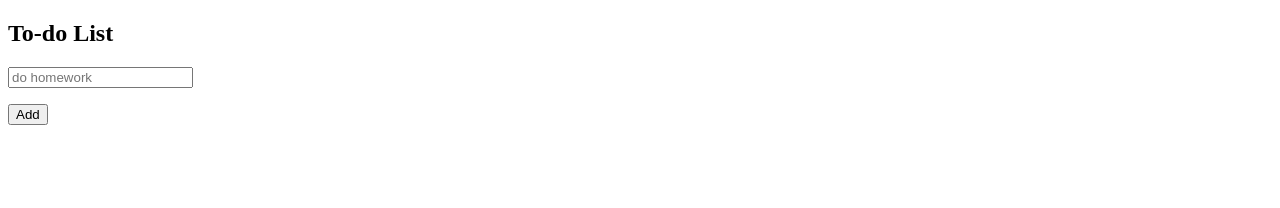
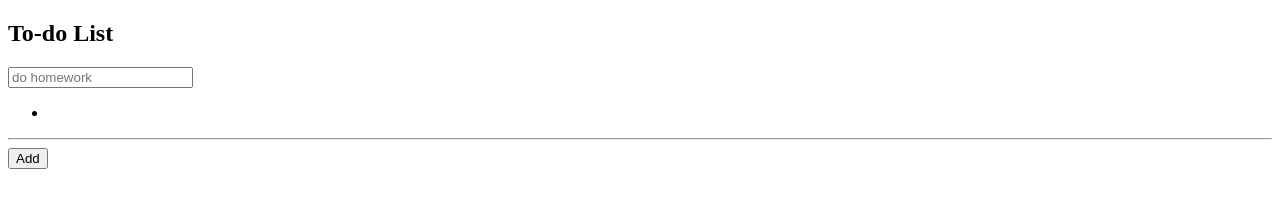
Before and after one commit to SMei201900/to-do-app, a plain HTML site: page index.html in a window 1280 px wide. Drawn offline with Linux system fonts and the light colour scheme.

Commit message:
added li into <ul> bc mandatory; ul will create bulletpoints; created a line to visualize division

```diff
--- a/index.html
+++ b/index.html
@@ -16,7 +16,12 @@
 					placeholder="do homework"
 				/>
 			</div>
-			<ul></ul>
+			<ul class="scroll">
+				<li id="todoList"></li>
+			</ul>
+			<div>
+				<hr />
+			</div>
 			<button class="btn">Add</button>
 		</section>
 		<footer></footer>
```
